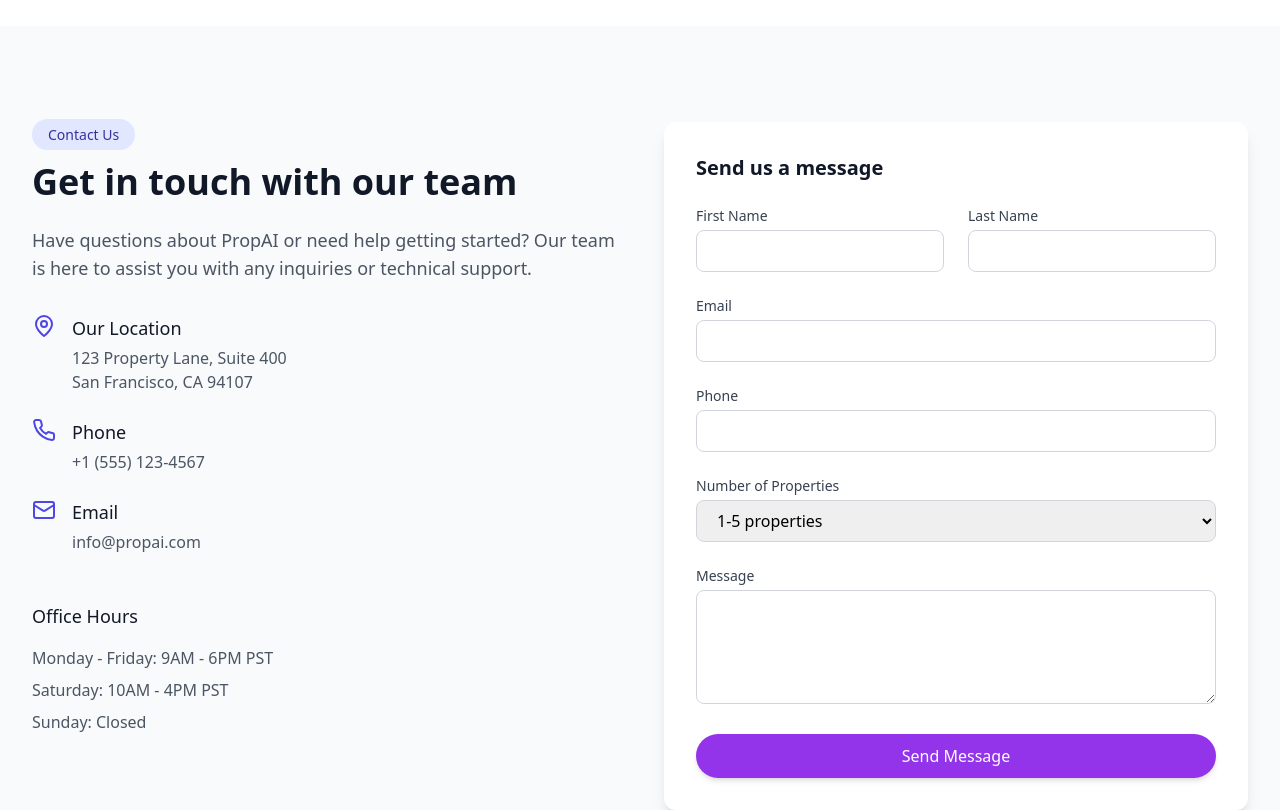
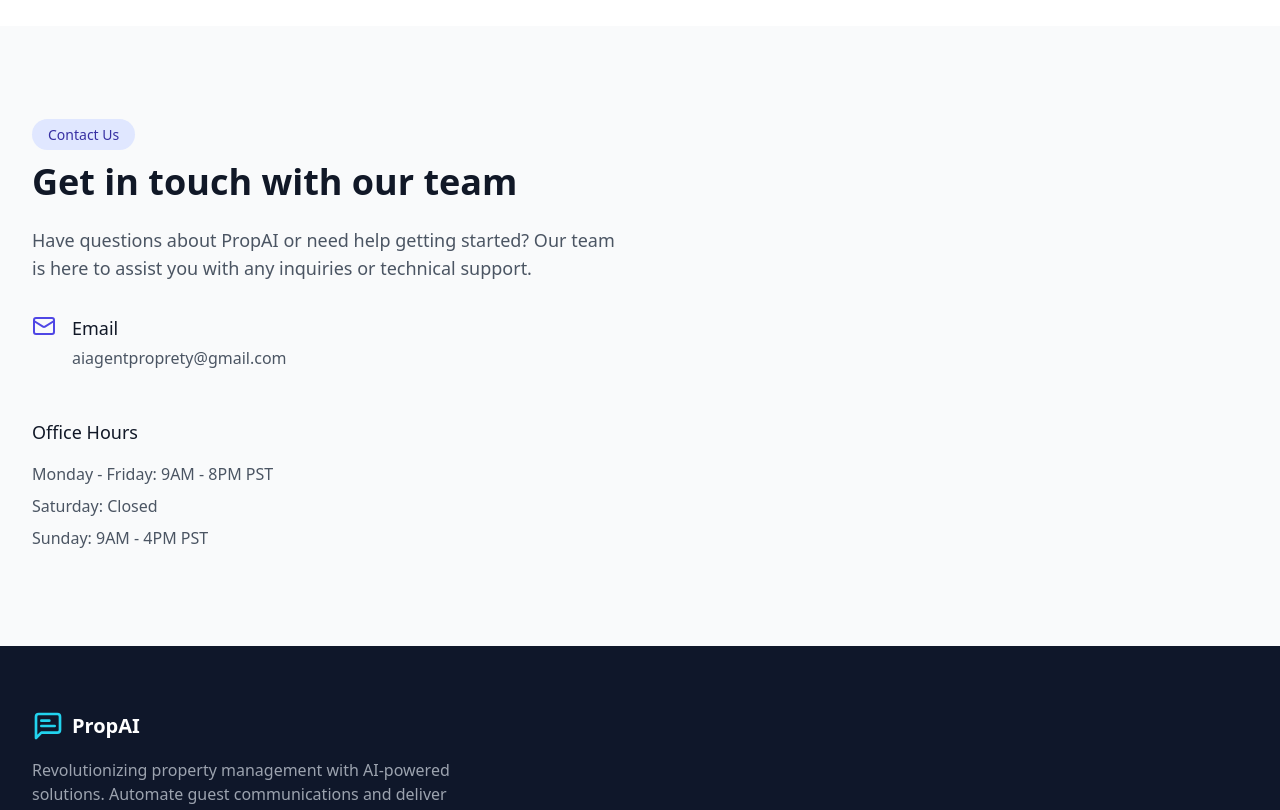
Before and after one commit to ethanbenarroch/aiagentprop, a React (Vite) app: page / in a window 1280 px wide. Shown: the part 4860-5670 px from the top of the page. Built offline with nearby package versions, Linux system fonts and the light colour scheme.

Commit message:
Update Contact.tsx

```diff
--- a/src/sections/Contact.tsx
+++ b/src/sections/Contact.tsx
@@ -20,30 +20,7 @@ const Contact: React.FC = () => {
               </p>
 
               <div className="space-y-6">
-                <div className="flex items-start">
-                  <div className="flex-shrink-0">
-                    <MapPin className="h-6 w-6 text-indigo-600" />
-                  </div>
-                  <div className="ml-4">
-                    <h3 className="text-lg font-medium text-gray-900">Our Location</h3>
-                    <p className="mt-1 text-gray-600">
-                      123 Property Lane, Suite 400<br />
-                      San Francisco, CA 94107
-                    </p>
-                  </div>
-                </div>
 
-                <div className="flex items-start">
-                  <div className="flex-shrink-0">
-                    <Phone className="h-6 w-6 text-indigo-600" />
-                  </div>
-                  <div className="ml-4">
-                    <h3 className="text-lg font-medium text-gray-900">Phone</h3>
-                    <p className="mt-1 text-gray-600">
-                      +1 (555) 123-4567
-                    </p>
-                  </div>
-                </div>
 
                 <div className="flex items-start">
                   <div className="flex-shrink-0">
@@ -52,7 +29,7 @@ const Contact: React.FC = () => {
                   <div className="ml-4">
                     <h3 className="text-lg font-medium text-gray-900">Email</h3>
                     <p className="mt-1 text-gray-600">
-                      info@propai.com
+                      aiagentproprety@gmail.com
                     </p>
                   </div>
                 </div>
@@ -61,95 +38,11 @@ const Contact: React.FC = () => {
               <div className="mt-12">
                 <h3 className="text-lg font-medium text-gray-900 mb-4">Office Hours</h3>
                 <div className="space-y-2">
-                  <p className="text-gray-600">Monday - Friday: 9AM - 6PM PST</p>
-                  <p className="text-gray-600">Saturday: 10AM - 4PM PST</p>
-                  <p className="text-gray-600">Sunday: Closed</p>
+                  <p className="text-gray-600">Monday - Friday: 9AM - 8PM PST</p>
+                  <p className="text-gray-600">Saturday: Closed</p>
+                  <p className="text-gray-600">Sunday: 9AM - 4PM PST</p>
                 </div>
               </div>
-            </div>
-
-            <div className="bg-white rounded-xl shadow-lg p-8">
-              <h3 className="text-xl font-semibold text-gray-900 mb-6">Send us a message</h3>
-              <form>
-                <div className="space-y-6">
-                  <div className="grid grid-cols-1 sm:grid-cols-2 gap-6">
-                    <div>
-                      <label htmlFor="first-name" className="block text-sm font-medium text-gray-700 mb-1">
-                        First Name
-                      </label>
-                      <input
-                        type="text"
-                        id="first-name"
-                        className="w-full px-4 py-2 border border-gray-300 rounded-lg focus:ring-2 focus:ring-indigo-500 focus:border-indigo-500"
-                      />
-                    </div>
-                    <div>
-                      <label htmlFor="last-name" className="block text-sm font-medium text-gray-700 mb-1">
-                        Last Name
-                      </label>
-                      <input
-                        type="text"
-                        id="last-name"
-                        className="w-full px-4 py-2 border border-gray-300 rounded-lg focus:ring-2 focus:ring-indigo-500 focus:border-indigo-500"
-                      />
-                    </div>
-                  </div>
-
-                  <div>
-                    <label htmlFor="email" className="block text-sm font-medium text-gray-700 mb-1">
-                      Email
-                    </label>
-                    <input
-                      type="email"
-                      id="email"
-                      className="w-full px-4 py-2 border border-gray-300 rounded-lg focus:ring-2 focus:ring-indigo-500 focus:border-indigo-500"
-                    />
-                  </div>
-
-                  <div>
-                    <label htmlFor="phone" className="block text-sm font-medium text-gray-700 mb-1">
-                      Phone
-                    </label>
-                    <input
-                      type="tel"
-                      id="phone"
-                      className="w-full px-4 py-2 border border-gray-300 rounded-lg focus:ring-2 focus:ring-indigo-500 focus:border-indigo-500"
-                    />
-                  </div>
-
-                  <div>
-                    <label htmlFor="properties" className="block text-sm font-medium text-gray-700 mb-1">
-                      Number of Properties
-                    </label>
-                    <select
-                      id="properties"
-                      className="w-full px-4 py-2 border border-gray-300 rounded-lg focus:ring-2 focus:ring-indigo-500 focus:border-indigo-500"
-                    >
-                      <option>1-5 properties</option>
-                      <option>6-15 properties</option>
-                      <option>16-50 properties</option>
-                      <option>51+ properties</option>
-                    </select>
-                  </div>
-
-                  <div>
-                    <label htmlFor="message" className="block text-sm font-medium text-gray-700 mb-1">
-                      Message
-                    </label>
-                    <textarea
-                      id="message"
-                      rows={4}
-                      className="w-full px-4 py-2 border border-gray-300 rounded-lg focus:ring-2 focus:ring-indigo-500 focus:border-indigo-500"
-                    ></textarea>
-                  </div>
-
-                  <div>
-                    <Button variant="primary" className="w-full">
-                      Send Message
-                    </Button>
-                  </div>
-                </div>
-              </form>
             </div>
           </div>
         </div>
```
